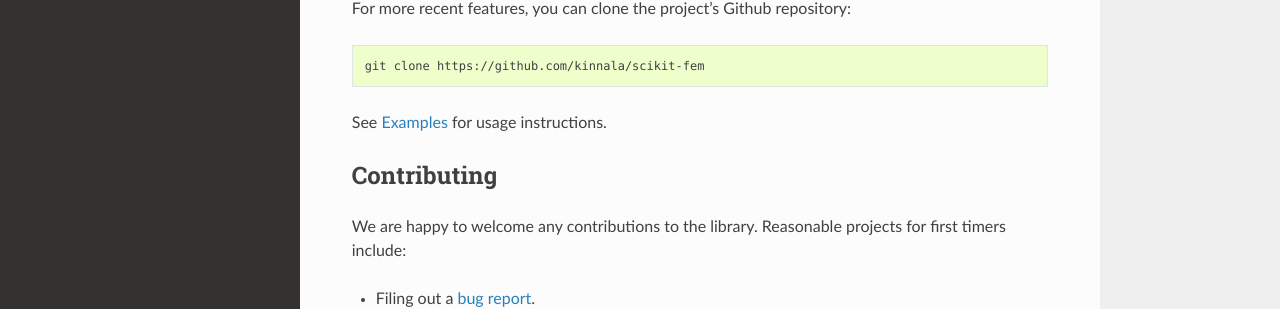
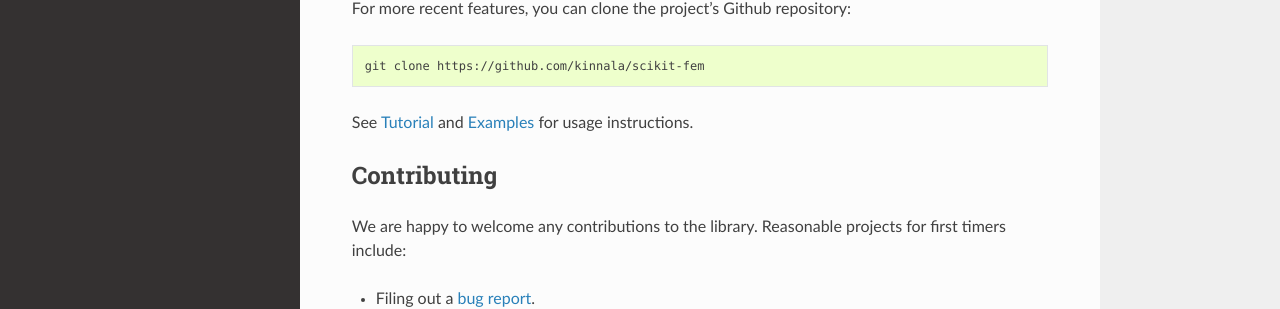
Before and after one commit to kinnala/scikit-fem, a Sphinx documentation site: the page built from docs/gettingstarted.rst, in a window 1280 px wide and 1055 px high. Shown: the part 334-643 px from the top of the window. Built offline with Sphinx 7.4.7 and the Read the Docs theme 2.0.0, drawn with Linux system fonts in a browser that asks for light colours.

Commit message:
Add link to tutorial

```diff
--- a/docs/gettingstarted.rst
+++ b/docs/gettingstarted.rst
@@ -16,7 +16,7 @@ For more recent features, you can clone the project's Github repository:
 
     git clone https://github.com/kinnala/scikit-fem
 
-See :ref:`learning` for usage instructions.
+See :ref:`tutorial` and :ref:`learning` for usage instructions.
 
 .. _contribute:
 
```
